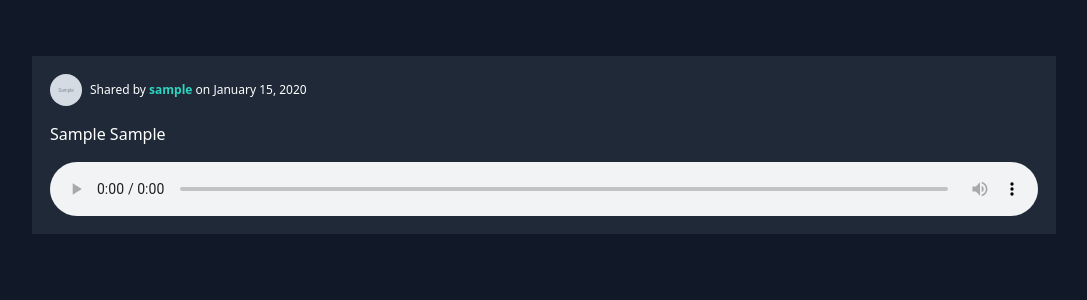
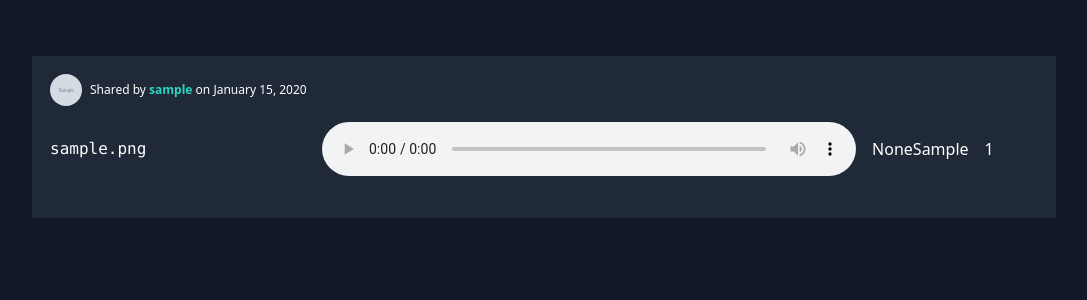
Before and after one commit to davidysoards/cookup, a Django app: page /sound/1/ in a window 1280 px wide. Shown: the part 60-360 px from the top of the page, without its empty margins (96-1183 px from the left). Run offline with Django 3.2, Linux system fonts and the light colour scheme; tables that the repository leaves empty hold one stand-in row (values such as "Sample post"); grey boxes marked "Sample" are stand-in pictures; style sheets or scripts are compiled from the project's sources.

Commit message:
Fix Sound Update View, Revise Sound Detail layout

```diff
--- a/sound_share/templates/sound_share/sound_detail.html
+++ b/sound_share/templates/sound_share/sound_detail.html
@@ -9,8 +9,12 @@
       Shared by <a href="{% url 'user-packs' object.author.username %}">{{ object.author }}</a> on <time>{{ object.date_posted|date:"F d, Y" }}</time>
     </div>
   </div>
-  <p class="mb-4">{{ object.key }} {{ object.scale }}</p>
-  <audio src="{{ object.audio_file.url }}" controls class="w-full"></audio>
+  <div class="md:grid grid-cols-sound gap-4 items-center mb-6">
+    <p class="font-mono truncate mb-2 md:mb-0">{{ object.filename }}</p>
+    <audio src="{{ object.audio_file.url }}" controls class="w-full"></audio>
+    <p class="hidden md:block">{{ keys|get_item:object.key }}{{ object.scale }}</p>
+    <p class="hidden md:block">{{ object.tempo }}</p>
+  </div>
   {% if object.author == user %}
     <div class="mt-4">
       <a class="btn btn-primary" href="{% url 'sound-update' object.id %}">Update</a>
--- a/sound_share/views.py
+++ b/sound_share/views.py
@@ -56,6 +56,12 @@ class SoundListView(ListView):
 class SoundDetailView(DetailView):
     model = Sound
 
+    def get_context_data(self, **kwargs):
+        context = super().get_context_data(**kwargs)
+        context["keys"] = KEYS
+        context["scales"] = SCALES
+        return context
+
 
 class SoundCreateView(LoginRequiredMixin, CreateView):
     model = Sound
@@ -88,6 +94,14 @@ class SoundUpdateView(LoginRequiredMixin, UserPassesTestMixin, UpdateView):
     def form_valid(self, form):
         form.instance.author = self.request.user
         return super().form_valid(form)
+
+    def get_success_url(self):
+        return reverse("sound-detail", kwargs={"pk": self.object.pk})
+
+    def get_form_kwargs(self):
+        kwargs = super(SoundUpdateView, self).get_form_kwargs()
+        kwargs.update({"user": self.request.user})
+        return kwargs
 
     def test_func(self):
         sound = self.get_object()
@@ -128,7 +142,7 @@ class PackDetailView(DetailView):
     def get_context_data(self, **kwargs):
         # Call the base implementation first to get a context
         context = super().get_context_data(**kwargs)
-        # Add in a QuerySet of all the books
+        ## Add in the KEYS and SCALES
         context["keys"] = KEYS
         context["scales"] = SCALES
         return context
@@ -152,8 +166,8 @@ class PackUpdateView(LoginRequiredMixin, UserPassesTestMixin, UpdateView):
         return super().form_valid(form)
 
     def test_func(self):
-        post = self.get_object()
-        return self.request.user == post.author
+        pack = self.get_object()
+        return self.request.user == pack.author
 
 
 class PackDeleteView(LoginRequiredMixin, UserPassesTestMixin, DeleteView):
@@ -161,8 +175,8 @@ class PackDeleteView(LoginRequiredMixin, UserPassesTestMixin, DeleteView):
     success_url = "/"
 
     def test_func(self):
-        post = self.get_object()
-        return self.request.user == post.author
+        pack = self.get_object()
+        return self.request.user == pack.author
 
 
 def home(request):
```
